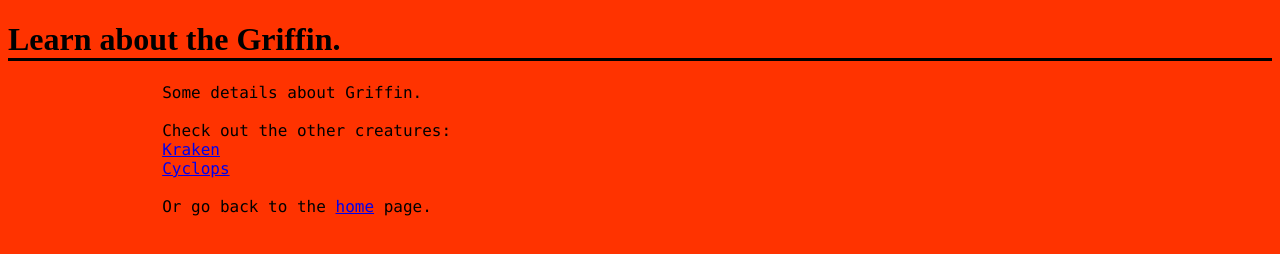
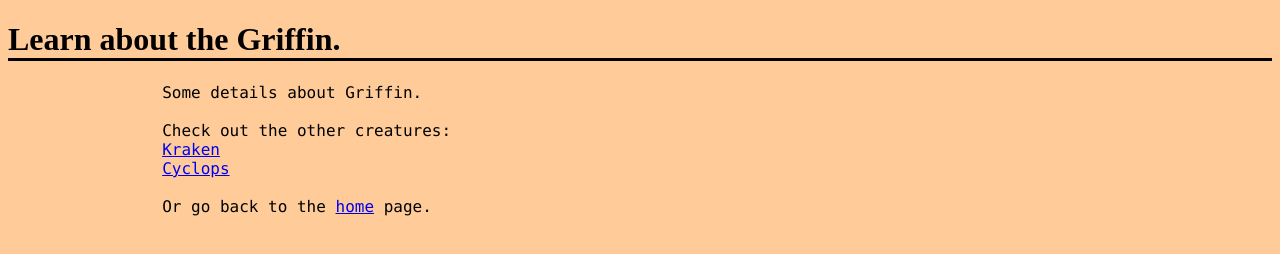
Before and after one commit to jdmar3-comp426/a01-MaikRuckauf, a website: page griffin.html in a window 1280 px wide. Drawn offline with Linux system fonts and the light colour scheme.

Commit message:
different background color for different pages

```diff
--- a/griffin.html
+++ b/griffin.html
@@ -6,7 +6,7 @@
         <meta name="viewport" content="width=device-width, initial-scale=1.0">
         <title>Griffin</title>
     </head>
-    <body style="background-color: #ff3300;">
+    <body style="background-color: #ffcc99;">
         <div>
             <h1>Learn about the Griffin.</h1>
             <pre>
```
Also changed, not shown: index.html (+1 -1 lines).
